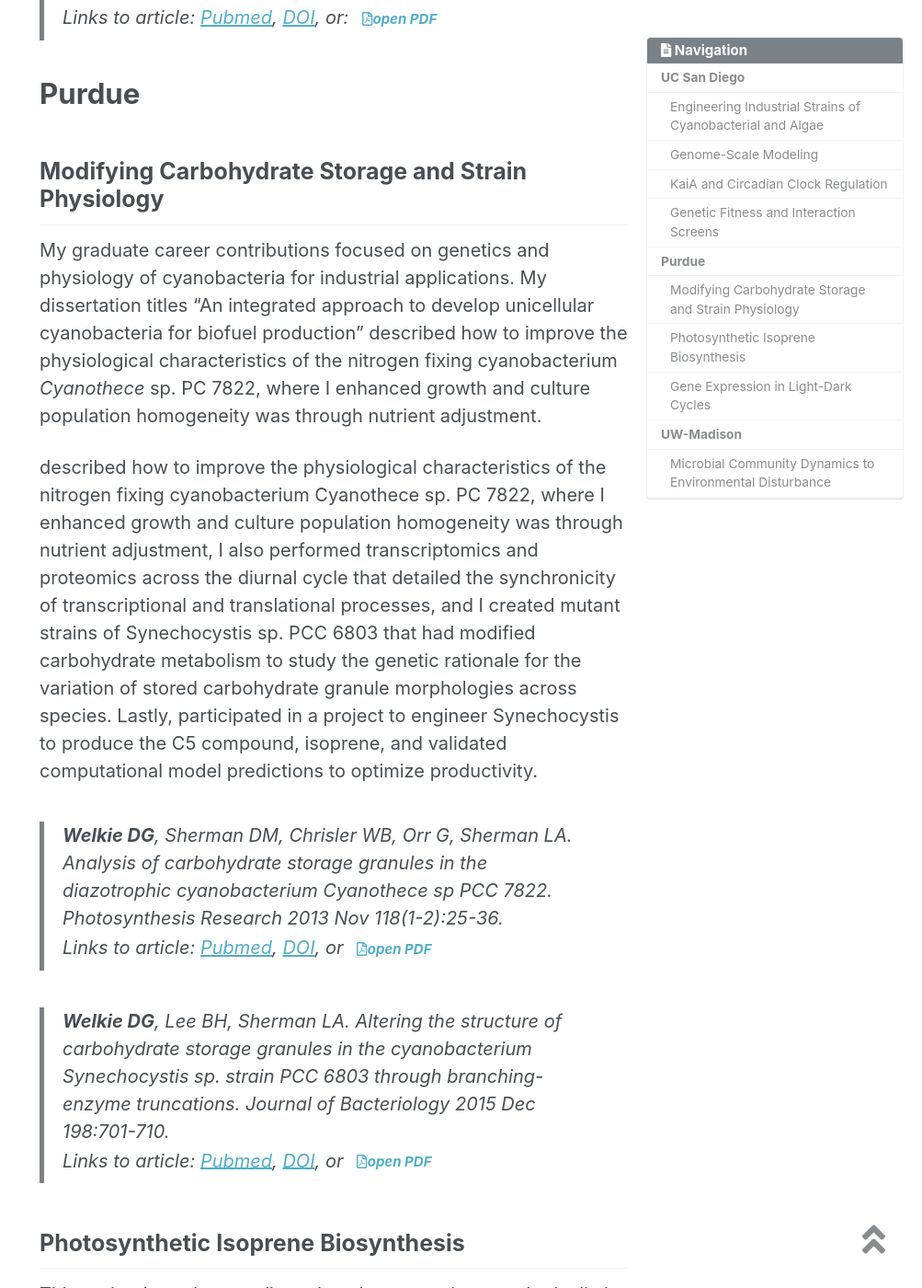
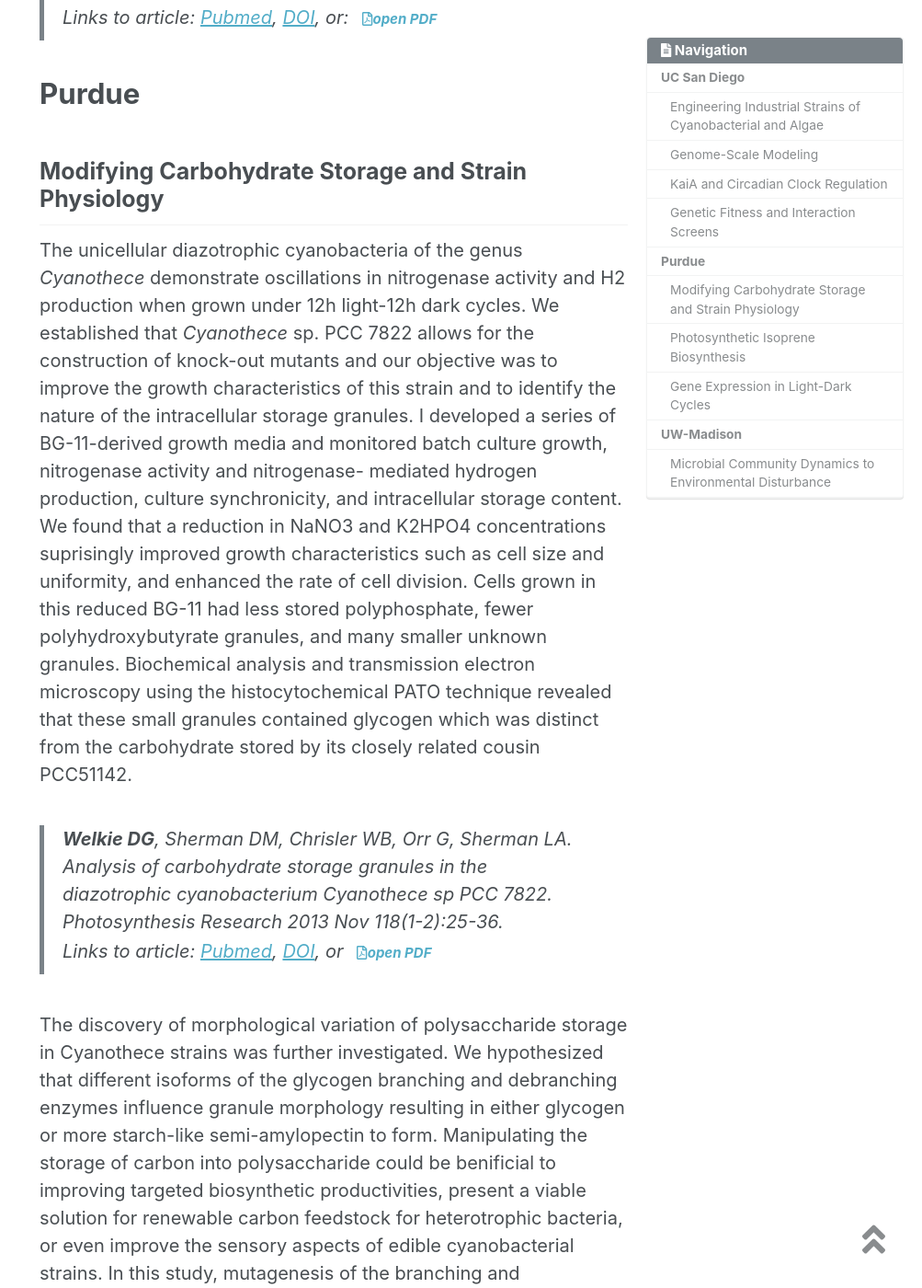
Before and after one commit to dwelkie/dwelkie.github.io, a Jekyll site: the page built from _pages/projects.md, in a window 1280 px wide and 1400 px high, scrolled down 2862 px. Shown: the whole window at 92% size, without its empty margins (277-1280 px from the left). Built offline with Jekyll 4.4.1, drawn with Linux system fonts in a browser that asks for light colours; nearby versions of some CDN libraries; some of the changed text lies outside the part shown.

Commit message:
Update projects.md

```diff
--- a/_pages/projects.md
+++ b/_pages/projects.md
@@ -42,15 +42,12 @@ Links to article: [Pubmed](https://www.ncbi.nlm.nih.gov/pubmed/29608558){:target
 # Purdue
 
 ## Modifying Carbohydrate Storage and Strain Physiology
-
-My graduate career contributions focused on genetics and physiology of cyanobacteria for industrial applications. My dissertation titles “An integrated approach to develop unicellular cyanobacteria for biofuel production” described how to improve the physiological characteristics of the nitrogen fixing cyanobacterium _Cyanothece_ sp. PC 7822, where I enhanced growth and culture population homogeneity was through nutrient adjustment.
-
-
-described how to improve the physiological characteristics of the nitrogen fixing cyanobacterium Cyanothece sp. PC 7822, where I enhanced growth and culture population homogeneity was through nutrient adjustment, I also performed transcriptomics and proteomics across the diurnal cycle that detailed the synchronicity of transcriptional and translational processes, and I created mutant strains of Synechocystis sp. PCC 6803 that had modified carbohydrate metabolism to study the genetic rationale for the variation of stored carbohydrate granule morphologies across species. Lastly, participated in a project to engineer Synechocystis to produce the C5 compound, isoprene, and validated computational model predictions to optimize productivity.
-
+The unicellular diazotrophic cyanobacteria of the genus _Cyanothece_ demonstrate oscillations in nitrogenase activity and H2 production when grown under 12h light-12h dark cycles. We established that _Cyanothece_ sp. PCC 7822 allows for the construction of knock-out mutants and our objective was to improve the growth characteristics of this strain and to identify the nature of the intracellular storage granules. I developed a series of BG-11-derived growth media and monitored batch culture growth, nitrogenase activity and nitrogenase- mediated hydrogen production, culture synchronicity, and intracellular storage content. We found that a reduction in NaNO3 and K2HPO4 concentrations suprisingly improved growth characteristics such as cell size and uniformity, and enhanced the rate of cell division. Cells grown in this reduced BG-11 had less stored polyphosphate, fewer polyhydroxybutyrate granules, and many smaller unknown granules. Biochemical analysis and transmission electron microscopy using the histocytochemical PATO technique revealed that these small granules contained glycogen which was distinct from the carbohydrate stored by its closely related cousin PCC51142.
 
 >**Welkie DG**, Sherman DM, Chrisler WB, Orr G, Sherman LA. Analysis of carbohydrate storage granules in the diazotrophic cyanobacterium *Cyanothece* sp PCC 7822. Photosynthesis Research 2013 Nov 118(1-2):25-36. <br/>
 Links to article: [Pubmed](https://www.ncbi.nlm.nih.gov/pubmed/24142038){:target="_blank"}, [DOI](https://doi.org/10.1007/s11120-013-9941-z){:target="_blank"}, or<a class="btn btn-success btn-lg" href="https://drive.google.com/open?id=1JCrYEhuD9F8kURterbRSE07OF3k3k4--" target="_blank" ><i class="far fa-file-pdf"></i>open PDF
+
+The discovery of morphological variation of polysaccharide storage in Cyanothece strains was further investigated. We hypothesized that different isoforms of the glycogen branching and debranching enzymes influence granule morphology resulting in either glycogen or more starch-like semi-amylopectin to form. Manipulating the storage of carbon into polysaccharide could be benificial to improving targeted biosynthetic productivities, present a viable solution for renewable carbon feedstock for heterotrophic bacteria, or even improve the sensory aspects of edible cyanobacterial strains. In this study, mutagenesis of the branching and debranching genes found in _Synechocystis_ sp. PCC 6803 was performed in order to characterize their possible role in determining polysaccharide storage granule morphology.
 
 >**Welkie DG**, Lee BH, Sherman LA. Altering the structure of carbohydrate storage granules in the cyanobacterium *Synechocystis* sp. strain PCC 6803 through branching-enzyme truncations. Journal of Bacteriology 2015 Dec 198:701-710. <br/>
 Links to article: [Pubmed](https://www.ncbi.nlm.nih.gov/pubmed/26668264){:target="_blank"}, [DOI](https://doi.org/10.1128/JB.00830-15){:target="_blank"}, or<a class="btn btn-success btn-lg" href="https://drive.google.com/open?id=1QE9B8kivtV29aVOk0OXDP0jNN2_bJV_Q" target="_blank" ><i class="far fa-file-pdf"></i>open PDF
```
